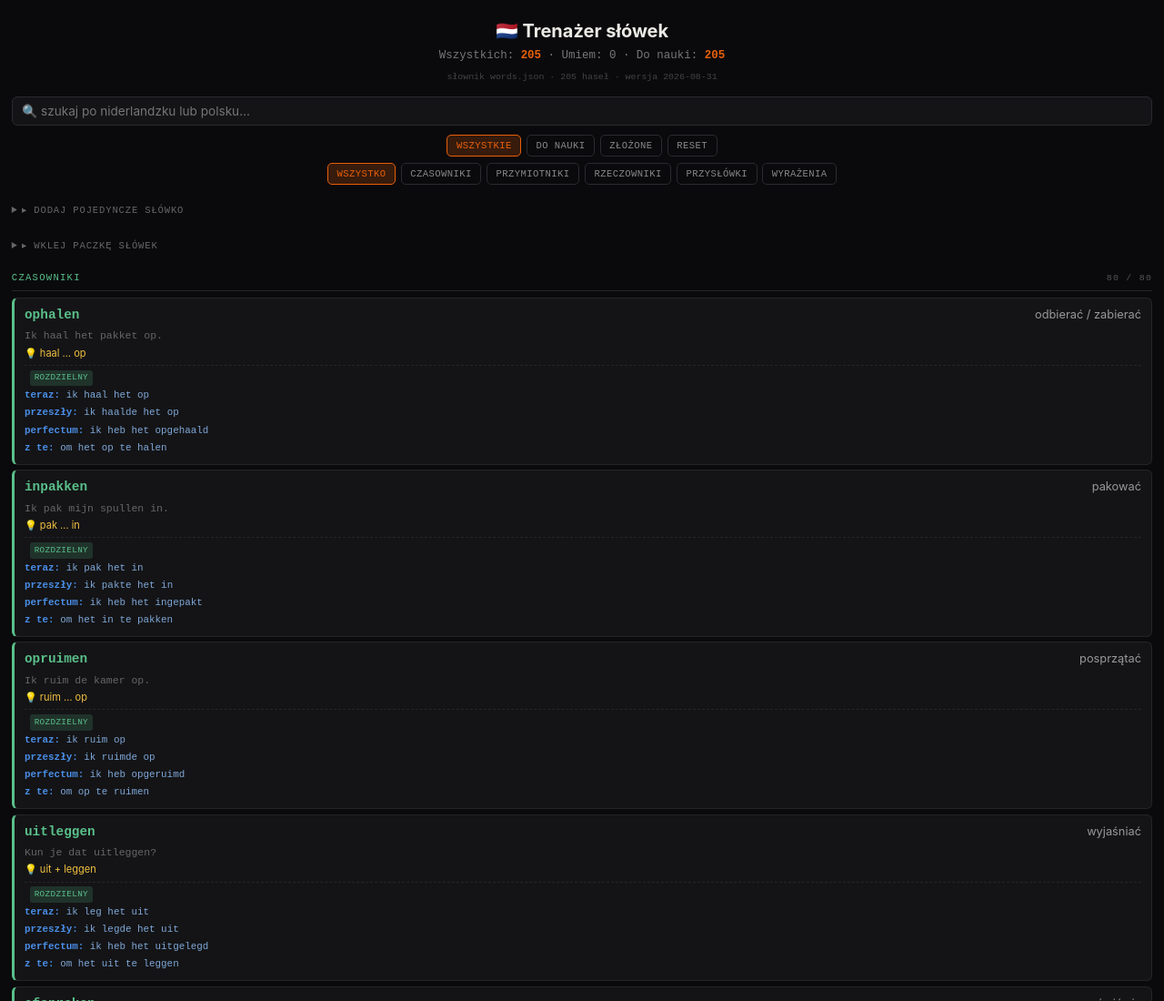
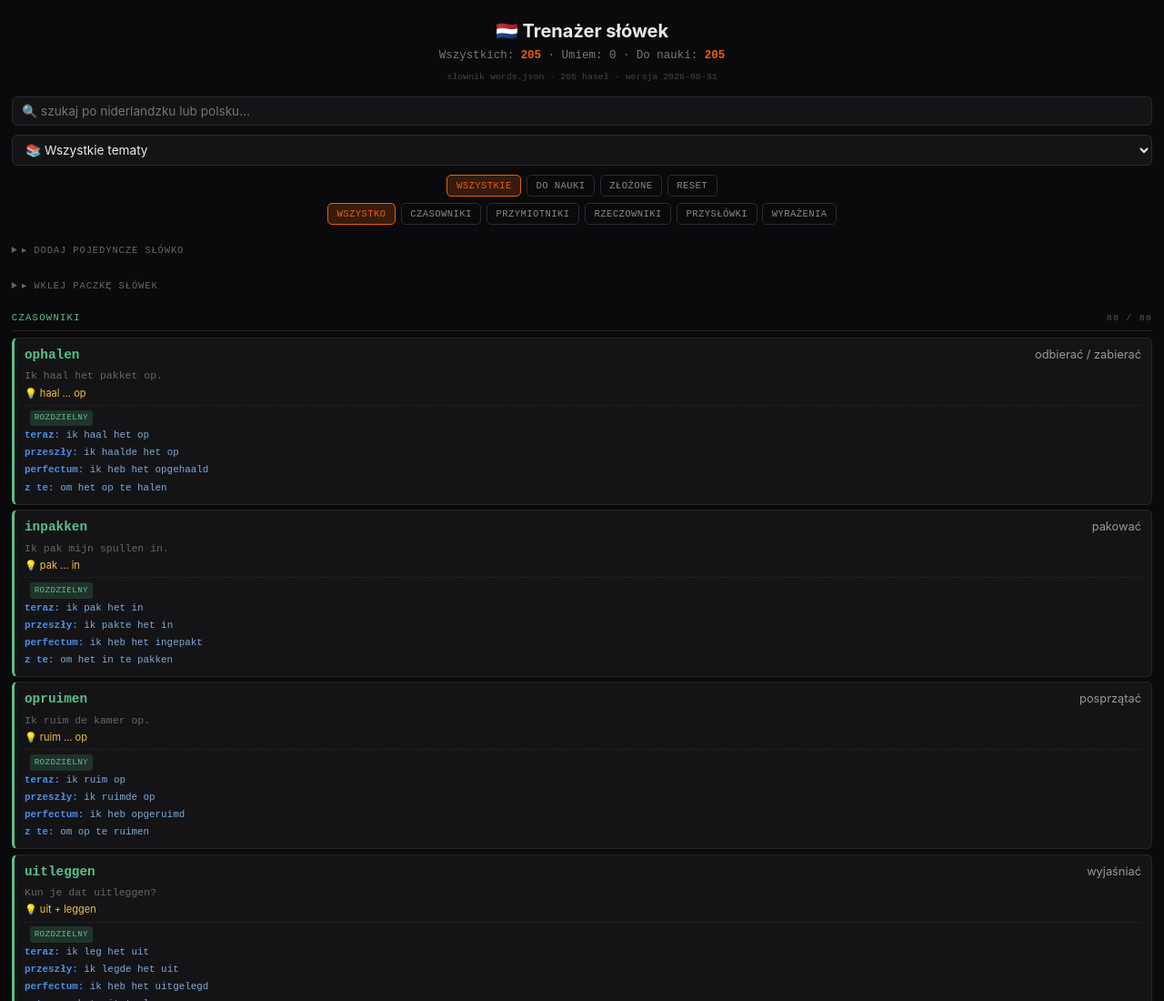
Before and after one commit to ziggermaister/Repozytorium-s-wek, a plain HTML site: page index.html in a window 1280 px wide. Shown: the top 1100 px of the page at 91% size. Drawn offline with Linux system fonts and the light colour scheme.

Commit message:
Add files via upload

```diff
--- a/index.html
+++ b/index.html
@@ -87,6 +87,10 @@
 
 <input id="search" placeholder="🔍 szukaj po niderlandzku lub polsku…" oninput="render()">
 
+<select id="theme" onchange="render()" style="margin-bottom:0.6rem">
+  <option value="x">📚 Wszystkie tematy</option>
+</select>
+
 <div class="controls">
   <button class="btn on" id="f-all"  onclick="setFilter('all')">Wszystkie</button>
   <button class="btn"    id="f-todo" onclick="setFilter('todo')">Do nauki</button>
@@ -168,6 +172,30 @@ const CATS={ww:{name:'Czasowniki',color:'#5ABF8A'},bn:{name:'Przymiotniki',color
 //  Powłoka nigdy nie dotyka słownika, słownik nigdy nie kasuje postępu.
 // ─────────────────────────────────────────────────────────────
 const PKEY='nl-progress-v1';
+
+const THEMES={basis:'Podstawy z lekcji',tijd:'Czas',familie:'Rodzina',gevoel:'Uczucia',
+  lichaam:'Ciało',zintuig:'Zmysły',dokter:'U lekarza',verzorging:'Pielęgnacja',
+  tandarts:'U dentysty',badkamer:'Łazienka',baby:'Macierzyństwo',kleding:'Ubrania',
+  huis:'Dom',meubels:'Meble',schoonmaak:'Sprzątanie',keuken:'Kuchnia',eten:'Jedzenie',
+  zuivel:'Nabiał i jajka',vlees:'Mięso',fruit:'Owoce',groente:'Warzywa',
+  klussen:'Majsterkowanie',tuin:'Ogród',auto:'Samochód',
+  getallen:'Liczby',wiskunde:'Matematyka',maten:'Miary',school:'Szkoła',
+  kleuren:'Kolory',weer:'Pogoda',hotel:'Hotel',beroepen:'Zawody',post:'Przesyłki',
+  persoon:'Dane osobowe',geld:'Pieniądze',werk:'Praca',
+  voorzetsel:'Wyrażenia przyimkowe',vastvz:'Czasownik + przyimek',
+  topww:'Najczęstsze czasowniki',bijv:'Najważniejsze przymiotniki'};
+
+function fillThemes(){
+  const sel=document.getElementById('theme');
+  const cnt={};
+  view.forEach(w=>{ const t=w.t||'basis'; cnt[t]=(cnt[t]||0)+1; });
+  Object.keys(THEMES).forEach(t=>{
+    if(!cnt[t]) return;
+    const o=document.createElement('option');
+    o.value=t; o.textContent=`${THEMES[t]} (${cnt[t]})`;
+    sel.appendChild(o);
+  });
+}
 
 let corpus=[];                       // ze словnika
 let prog={known:[],custom:[]};       // z localStorage
@@ -260,10 +288,11 @@ function esc(s){return String(s).replace(/[&<>]/g,m=>({'&':'&amp;','<':'&lt;','>
 function render(){
   const box=document.getElementById('lists');
   const q=document.getElementById('search').value.trim().toLowerCase();
+  const th=document.getElementById('theme').value;
   box.innerHTML=''; let left=0;
 
   Object.keys(CATS).forEach(c=>{
-    const words=view.filter(w=>w.c===c);
+    const words=view.filter(w=>w.c===c && (th==='x' || (w.t||'basis')===th));
     if(!words.length) return;
     const todo=words.filter(w=>!w.k).length;
     left+=todo;
@@ -299,9 +328,10 @@ function render(){
     box.appendChild(div);
   });
 
+  const scope=view.filter(w=>th==='x'||(w.t||'basis')===th);
   document.getElementById('left').textContent=left;
-  document.getElementById('known').textContent=view.length-left;
-  document.getElementById('total').textContent=view.length;
+  document.getElementById('known').textContent=scope.length-left;
+  document.getElementById('total').textContent=scope.length;
 }
 
 function toggle(nl){
@@ -392,6 +422,7 @@ function toast(m){
   loadProgress();
   await loadCorpus();
   build();
+  fillThemes();
   document.getElementById('loading').style.display='none';
   document.getElementById('app').style.display='block';
   render();
```
